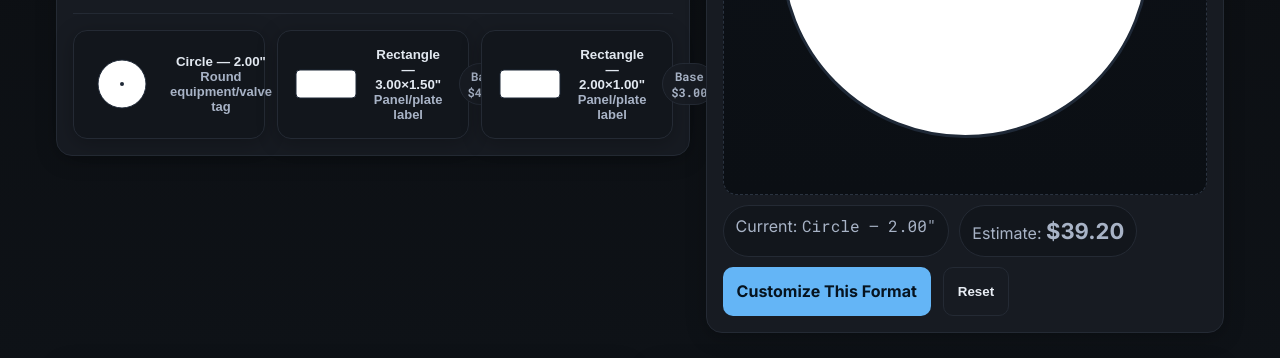
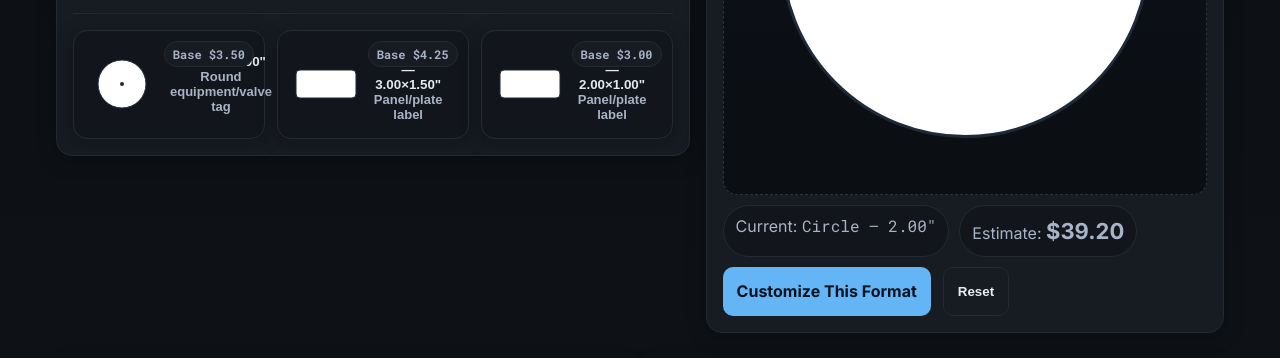
Before and after one commit to DeviousFate/BeaedCorpusExpress, a plain HTML site: page index.html in a window 1280 px wide. Shown: the part 429-787 px from the top of the page. Drawn offline with Linux system fonts and the light colour scheme.

```diff
--- a/css/site.css
+++ b/css/site.css
@@ -91,17 +91,63 @@
 textarea{ min-height:80px; resize:vertical }
 
 /* ========== Format cards ========== */
+.formats {
+  position: relative;
+  isolation: isolate; /* make a local stacking context so hovered cards can rise */
+}
+
 .formats .format-card{
-  cursor:pointer; user-select:none; padding:16px;
-  display:flex; gap:16px; align-items:center; transition:.15s transform ease;
-  border-radius:14px; border:1px solid var(--border); background:var(--surface);
+  position: relative;           /* needed so the absolute badge positions to the card */
+  z-index: 0;
+  overflow: visible;
+
+  display: flex;
+  align-items: center;
+  gap: 16px;
+
+  cursor: pointer;
+  user-select: none;
+
+  padding: 16px;
+  padding-right: 56px;          /* room for the badge bubble */
+
+  border: 1px solid var(--border);
+  border-radius: 14px;
+  background: var(--surface);
+  transition: .15s transform ease, box-shadow .15s ease;
 }
-.formats .format-card:hover{ transform: translateY(-2px) }
-.formats .format-card .title{ color:#e2e8f0 }   /* brighter inside the card */
+
+.formats .format-card:hover,
+.formats .format-card:focus-within{
+  z-index: 10;                  /* rise above neighbors */
+  transform: translateY(-2px);
+  box-shadow: 0 8px 24px rgba(0,0,0,.35);
+}
+
+/* Price badge pinned to top-right of card */
+.formats .format-card .badge{
+  position: absolute;
+  top: 10px;
+  right: 10px;
+  margin-left: 0;               /* override any prior auto margins */
+}
+
+/* Optional: brighter title inside cards */
+.formats .format-card .title{ color:#e2e8f0; }
+
+/* Base badge styling */
 .badge{
-  display:inline-flex; align-items:center; gap:6px; font-size:12px; padding:4px 8px;
-  border-radius:999px; border:1px solid var(--border); background:var(--card); color:var(--ink-soft); margin-left:auto;
+  display: inline-flex;
+  align-items: center;
+  gap: 6px;
+  font-size: 12px;
+  padding: 4px 8px;
+  border-radius: 999px;
+  border: 1px solid var(--border);
+  background: var(--card);
+  color: var(--ink-soft);
 }
+
 
 /* ========== Preview ========== */
 .preview-wrap{
```
Also changed, not shown: README.md, assets/Tags/Danger.jpg (added), 9 other files.
